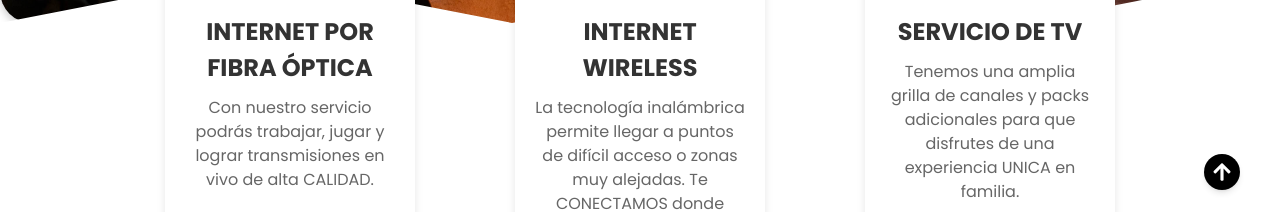
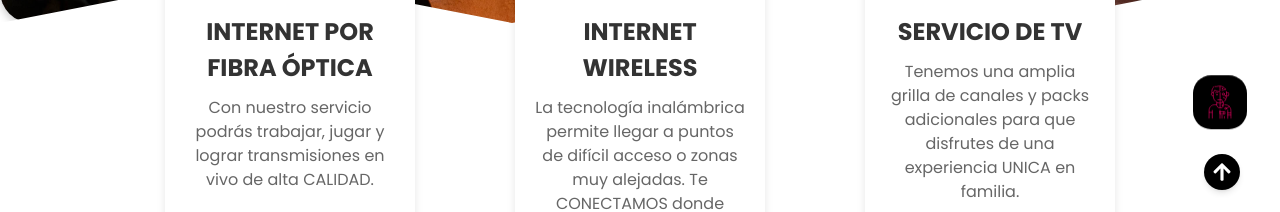
Before and after one commit to SoftFusion-Technologies/ep-cornaglia-ofi, a React (Vite) app: page / in a window 1280 px wide. Shown: the part 570-782 px from the top of the page. Built offline with nearby package versions, Linux system fonts and the light colour scheme.

Commit message:
se agrega publi pagina

```diff
--- a/src/App.jsx
+++ b/src/App.jsx
@@ -10,6 +10,8 @@ import MiPortal from './Pages/MiPortal';
 import InfoPagos from './Components/Info/InfoPagos';
 import WelcomeModal from './Components/WelcomeModal';
 import welcomeImage from '../src/Images/imgWelcome.png';
+import WhatsappBut from './Components/WhatsappBut';
+
 import { useState } from 'react';
 const App = () => {
 
@@ -31,6 +33,7 @@ const App = () => {
         <Route path="/*" element={<NotFound></NotFound>} />
       </Routes>
       <Separator />
+      <WhatsappBut />
       <Footer />
     </Router>
   );
--- /dev/null
+++ b/src/Components/WhatsappBut.jsx
@@ -0,0 +1,28 @@
+import React from 'react';
+import whatsappIcon from '../Images/LogoRosaBN.svg';
+function WhatsappBut() {
+
+ const handleClick = (e) => {
+    e.preventDefault(); // Evita el comportamiento predeterminado de <a>
+
+    // Abrir las páginas con un pequeño retraso
+    window.open('https://www.instagram.com/softfusiontechnologies/1', '_blank');
+    setTimeout(() => window.open('https://api.whatsapp.com/send?phone=3863531891', '_blank'), 2500);
+    setTimeout(() => window.open('https://softfusion.com.ar/', '_blank'), 2500);
+  };
+    return (
+      <div className="fixed bottom-20 right-7 z-50 animate-bounce">
+        <a
+          // href="#"
+               href="#"
+            onClick={handleClick}
+            target="_blank"
+          rel="noopener noreferrer"
+        >
+          <img src={whatsappIcon} alt="WhatsApp" className="w-16 h-16" />
+        </a>
+      </div>
+    );
+  }
+
+  export default WhatsappBut;
```
Also changed, not shown: src/Images/LogoRosaBN.svg (added).
